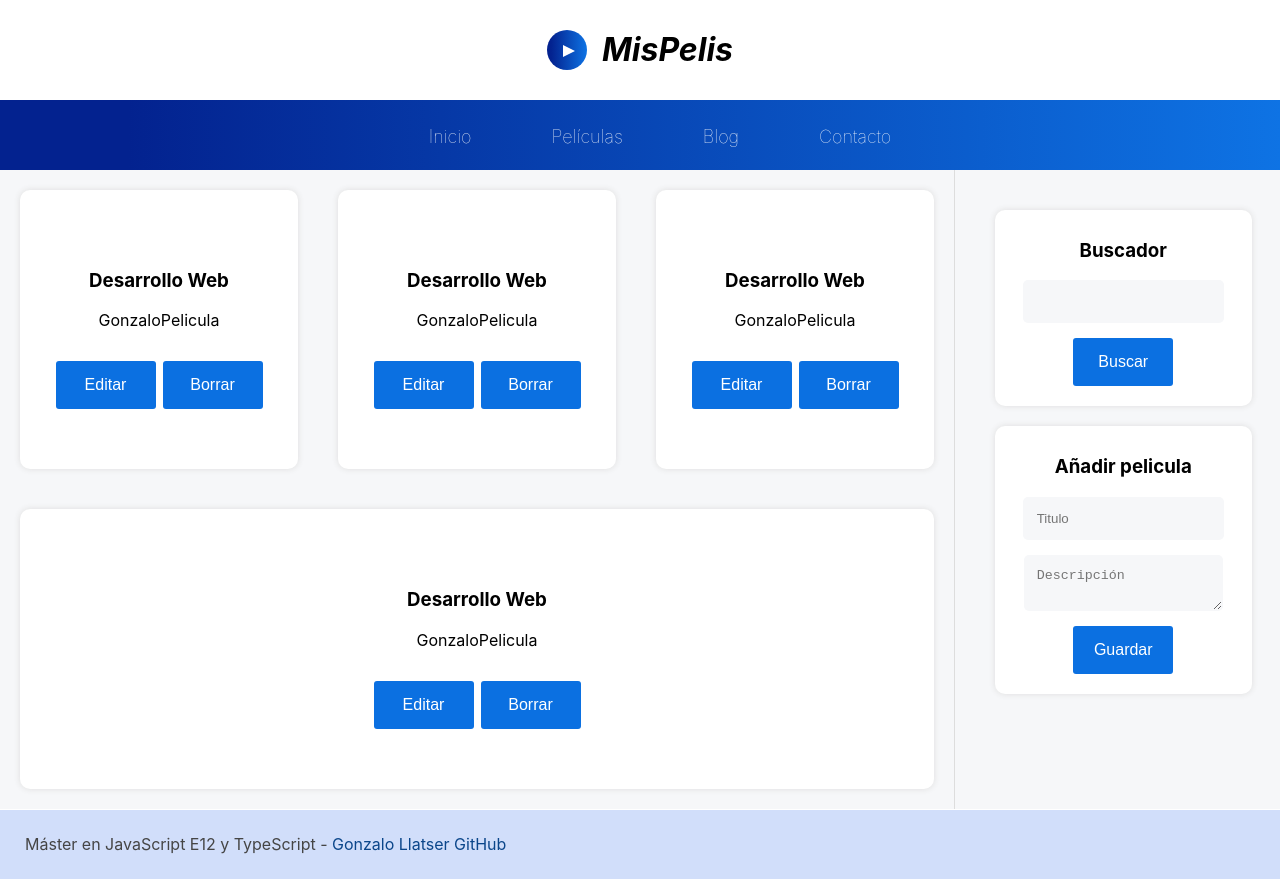
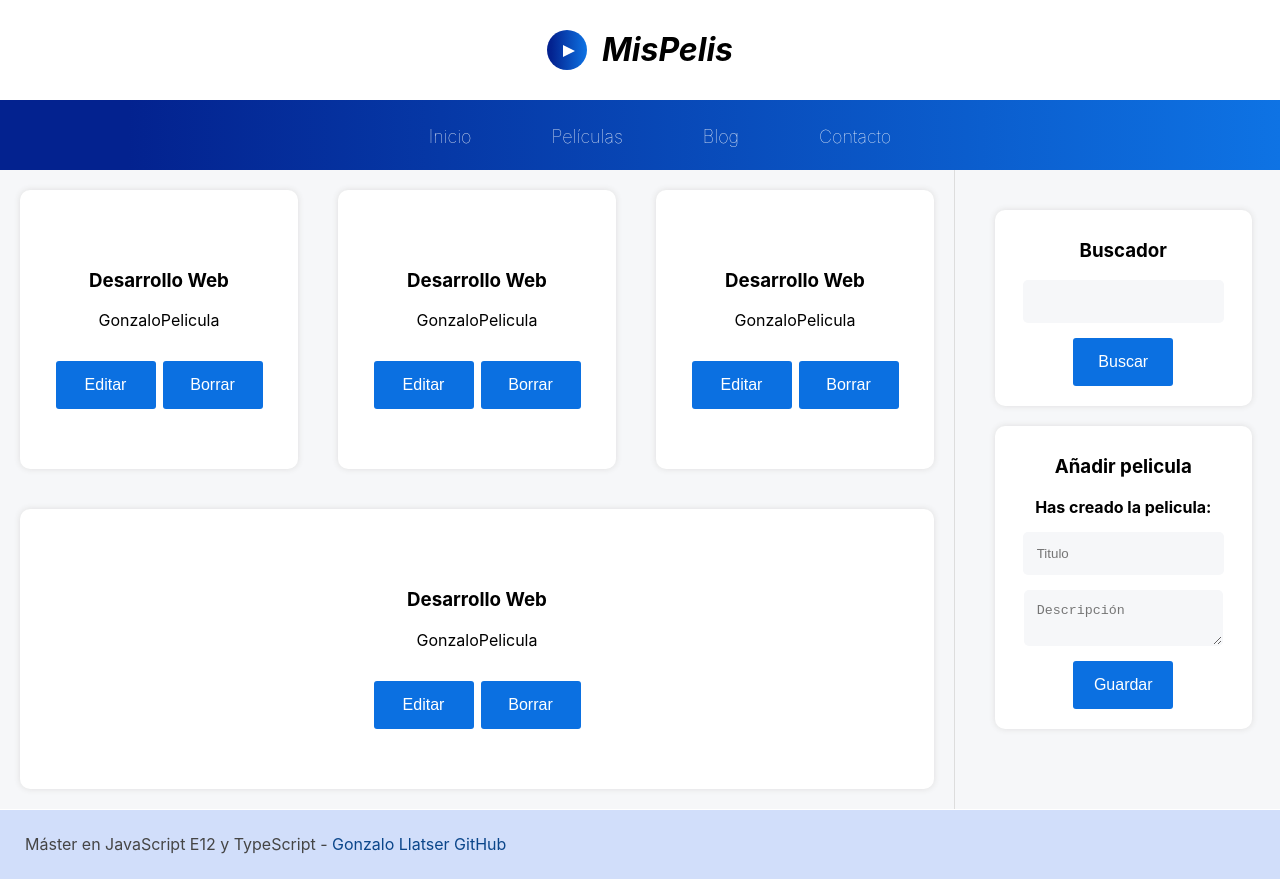
Before and after one commit to GonzaloLlatser/gl_0823_ReactJS_AplicacionDePeliculas, a React (Create React App) app in the folder react_project/: page / in a window 1280 px wide. Built offline with nearby package versions, Linux system fonts and the light colour scheme.

Commit message:
feat: Crea objeto, define constantes, y recupera datos del form.

```diff
--- a/react_project/src/components/Crear.js
+++ b/react_project/src/components/Crear.js
@@ -1,25 +1,40 @@
-import React from 'react'
+import React, { useState } from 'react'
 
 export const Crear = () => {
 
-    const titulo = "Añadir pelicula";
+    const tituloComponente = "Añadir pelicula";
+
+    const [peliState, setPeliState] = useState({
+        titulo: " ",
+        descripcion: " "
+    });
+
+    const { titulo, descripcion } = peliState;
 
     const conseguirDatosForm = e => {
         e.preventDefault();
-        alert("Formulario enviado")
 
+        //Conseguir datos del formulario
+        let target = e.target;
+        let titulo = target.titulo.value;
+        let descripcion = target.descripcion.value;
+
+        //Crear objeto de la pelicula a guadar
+        let peli = {
+            id: new Date().getTime(),
+            titulo,
+            descripcion
+        };
+
+        setPeliState(peli);
     }
-
-
-
-
-
-
-
 
     return (
         <div className="add">
-            <h3 className="title">{titulo}</h3>
+            <h3 className="title">{tituloComponente}</h3>
+            <strong>
+                {(titulo && descripcion) && "Has creado la pelicula: " + titulo}
+            </strong>
 
             <form onSubmit={conseguirDatosForm}>
                 <input type="text"
@@ -37,7 +52,6 @@ export const Crear = () => {
                     id="save"
                     value="Guardar" />
             </form>
-
         </div>
     )
 }
```
